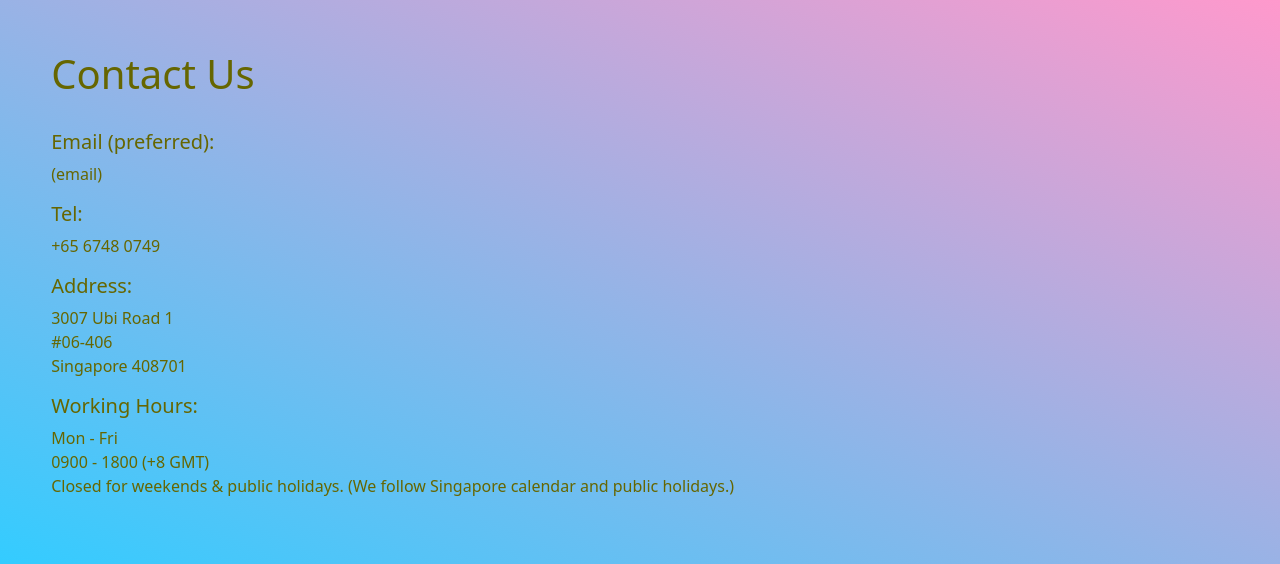
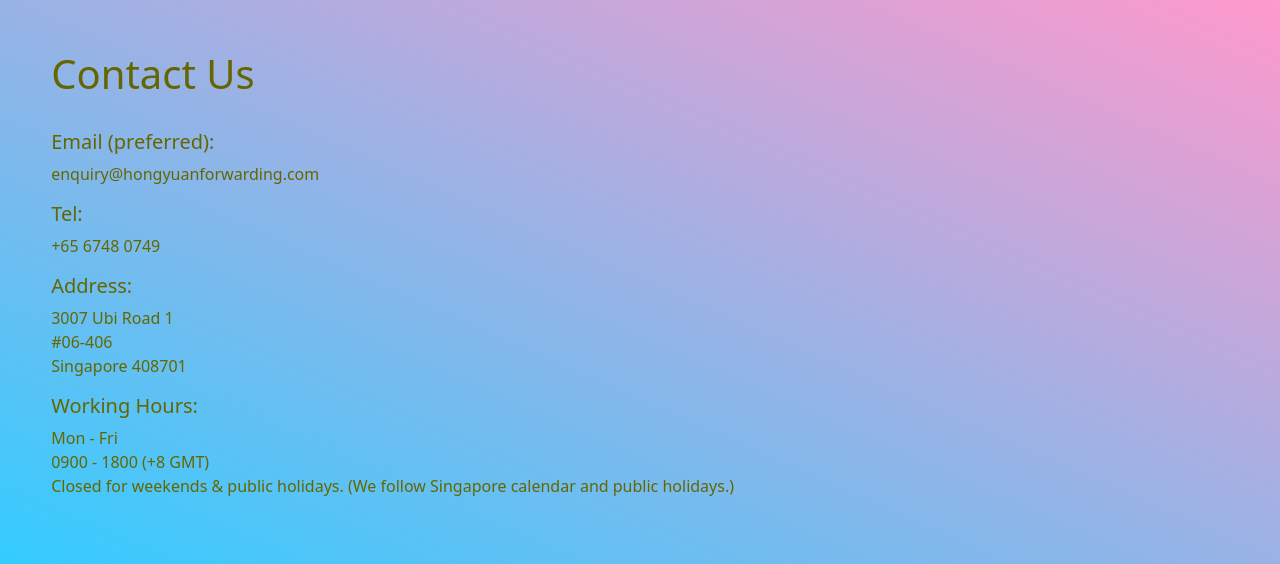
Before and after one commit to TheHandsomeGenius/Hong-Yuan, a Node server app: page /about in a window 1280 px wide. Shown: the part 667-1231 px from the top of the page. Run offline with Node 20, Linux system fonts and the light colour scheme; some libraries are stand-ins or nearby versions.

Commit message:
minor edit

```diff
--- a/views/about.ejs
+++ b/views/about.ejs
@@ -25,7 +25,7 @@
 <div class="aboutSecondDiv" id="contact">
  <h1>Contact Us</h1>
  <br>
- <h5>Email (preferred):</h5><p class="user-select-all">(email)</p>
+ <h5>Email (preferred):</h5><p class="user-select-all">enquiry@hongyuanforwarding.com</p>
  <h5>Tel:</h5><p>+65 6748 0749</p>
  <h5>Address:</h5><p class="user-select-all">3007 Ubi Road 1<br>#06-406<br>Singapore 408701</p>
  <h5>Working Hours:</h5><p>Mon - Fri<br>0900 - 1800 (+8 GMT)<br>Closed for weekends & public holidays.
--- a/views/index.ejs
+++ b/views/index.ejs
@@ -4,7 +4,7 @@
 
   <div class="container">
 
-<div id="carouselExampleIndicators" class="carousel carousel-dark slide" data-bs-ride="carousel" data-bs-pause="hover" data-bs-interval=3000 data-bs-touch=true>
+<div id="carouselExampleIndicators" class="carousel carousel-dark slide" data-bs-ride="carousel" data-bs-pause="hover" data-bs-interval=4000 data-bs-touch=true>
   <div class="carousel-indicators">
     <button type="button" data-bs-target="#carouselExampleIndicators" data-bs-slide-to="0" class="active"></button>
     <button type="button" data-bs-target="#carouselExampleIndicators" data-bs-slide-to="1"></button>
```
